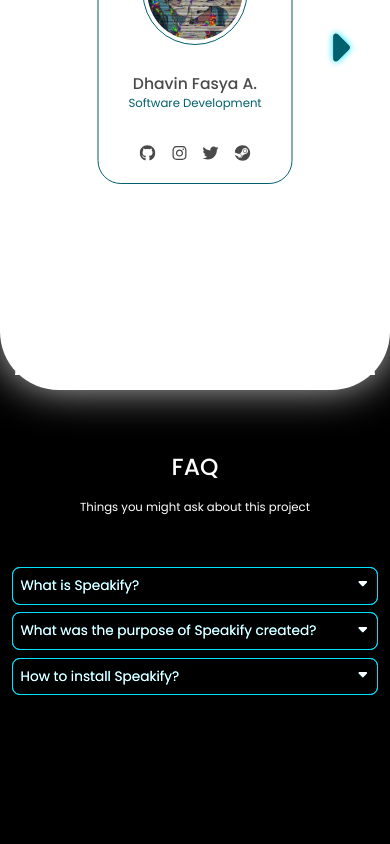
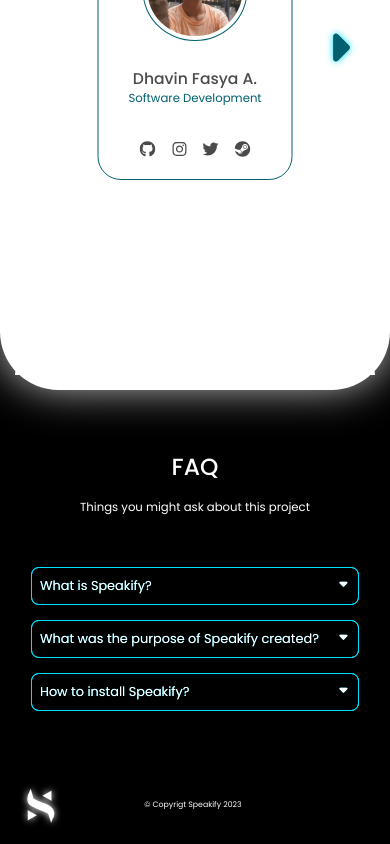
Before and after one commit to fasuyaaaPNG/Speakify, a Next.js app: page / in a window 390 px wide. Shown: the part 4483-5327 px from the top of the page. Before the commit the page ends 5198 px from the top, so only its background shows below. Built offline with nearby package versions, Linux system fonts and the light colour scheme.

Commit message:
last mobile

```diff
--- a/app/page.tsx
+++ b/app/page.tsx
@@ -676,8 +676,8 @@ export default function Home() {
               <motion.div
                 className="boxFaq"
                 onTap={handleTap1}
-                animate={{ filter: isOpen1 ? 'drop-shadow(0 0 1vw rgb(0, 225, 255))' : 'drop-shadow(0 0 0vw rgb(0, 225, 255))', scale: isOpen1 ? 0.9 : 1}}
-                transition={{ease: 'easeIn', duration: '0.2'}}
+                animate={{ filter: isOpen1 ? 'drop-shadow(0 0 1vw rgb(0, 225, 255))' : 'drop-shadow(0 0 0vw rgb(0, 225, 255))', scale: isOpen1 ? [0.9, 1] : [1,0.9,1]}}
+                transition={{ease: 'easeIn', duration: '0.3'}}
               >
                 <p className="judulBoxFaq">
                   What is Speakify?
@@ -697,8 +697,8 @@ export default function Home() {
               <motion.div
                 className="boxFaq"
                 onTap={handleTap2}
-                animate={{ filter: isOpen2 ? 'drop-shadow(0 0 1vw rgb(0, 225, 255))' : 'drop-shadow(0 0 0vw rgb(0, 225, 255))', scale: isOpen2 ? 0.9 : 1}}
-                transition={{ease: 'easeIn', duration: '0.2'}}
+                animate={{ filter: isOpen2 ? 'drop-shadow(0 0 1vw rgb(0, 225, 255))' : 'drop-shadow(0 0 0vw rgb(0, 225, 255))', scale: isOpen2 ? [0.9, 1] : [1,0.9,1]}}
+                transition={{ease: 'easeIn', duration: '0.3'}}
               >
                 <p className="judulBoxFaq">
                   What was the purpose of Speakify created?
@@ -728,8 +728,8 @@ export default function Home() {
               <motion.div
                 className="boxFaq"
                 onTap={handleTap3}
-                animate={{ filter: isOpen3 ? 'drop-shadow(0 0 1vw rgb(0, 225, 255))' : 'drop-shadow(0 0 0vw rgb(0, 225, 255))', scale: isOpen3 ? 0.9 : 1}}
-                transition={{ease: 'easeIn', duration: '0.2'}}
+                animate={{ filter: isOpen3 ? 'drop-shadow(0 0 1vw rgb(0, 225, 255))' : 'drop-shadow(0 0 0vw rgb(0, 225, 255))', scale: isOpen3 ? [0.9, 1] : [1,0.9,1]}}
+                transition={{ease: 'easeIn', duration: '0.3'}}
               >
                 <p className="judulBoxFaq">
                   How to install Speakify?
@@ -744,12 +744,31 @@ export default function Home() {
               </motion.div>
               <div className={isOpenJ3 ? 'boxFaqJawaban aktif' : 'boxFaqJawaban hilang'}>
                 <p className="jawabanBoxFaq">
-                1. Press "DOWNLOAD FOR FREE" on the website <span>speakify</span><br /><br />
-                2. Choose according to the platform you use <br /><br />
-                3. Extract the downloaded file <br /><br />
-                4. Read the README.txt file because each platform has different setup methods
+                  1. Press "DOWNLOAD FOR FREE" on the website <span>speakify</span><br /><br />
+                  2. Choose according to the platform you use <br /><br />
+                  3. Extract the downloaded file <br /><br />
+                  4. Read the README.txt file because each platform has different setup methods
                 </p>
               </div>
+            </div>
+            <div className="footer">
+              <motion.div
+                className='footerImage'
+                initial={{opacity: 0}}
+                whileInView={{opacity: 1, filter: 'drop-shadow(0 0 0.9vw rgb(255, 255, 255))'}}
+              >
+                <img src="/logo/speakify.svg" className='imageFooter' alt="" />
+              </motion.div>
+              <motion.div
+                className='copy'
+                initial={{opacity: 0}}
+                whileInView={{opacity: 1}}
+                transition={{ease: 'easeIn', delay: 1}}
+              >
+                <p>
+                  &copy; Copyrigt Speakify 2023
+                </p>
+              </motion.div>
             </div>
           </div>
         </div>
--- a/app/styles.css
+++ b/app/styles.css
@@ -490,6 +490,9 @@ html {
 .sectionFaq {
     margin-top: 10vw;
     padding: 3vw;
+    width: 90vw;
+    margin-left: auto;
+    margin-right: auto;
 }
 
 .deskContent6 {
@@ -501,8 +504,8 @@ html {
     border: 0.5vw solid rgba(0, 225, 255, 1);
     border-radius: 2vw;
     display: flex;
-    margin-bottom: 2vw;
-    font-size: 3.5vw;
+    margin-bottom: 4vw;
+    font-size: 3.3vw;
     padding: 2vw;
     flex-wrap: wrap;
     text-align: left;
@@ -527,3 +530,19 @@ html {
 .aktif {
     display: block;
 }
+
+.footer {
+    margin-top: 7vw;
+    display: flex;
+    align-items: center;
+}
+
+.imageFooter {
+    width: 20vw;
+    float: left;
+}
+
+.copy {
+    margin-left:17vw;
+    font-size: 2vw;
+}
```
Also changed, not shown: public/profil/dhavin.jpeg.
